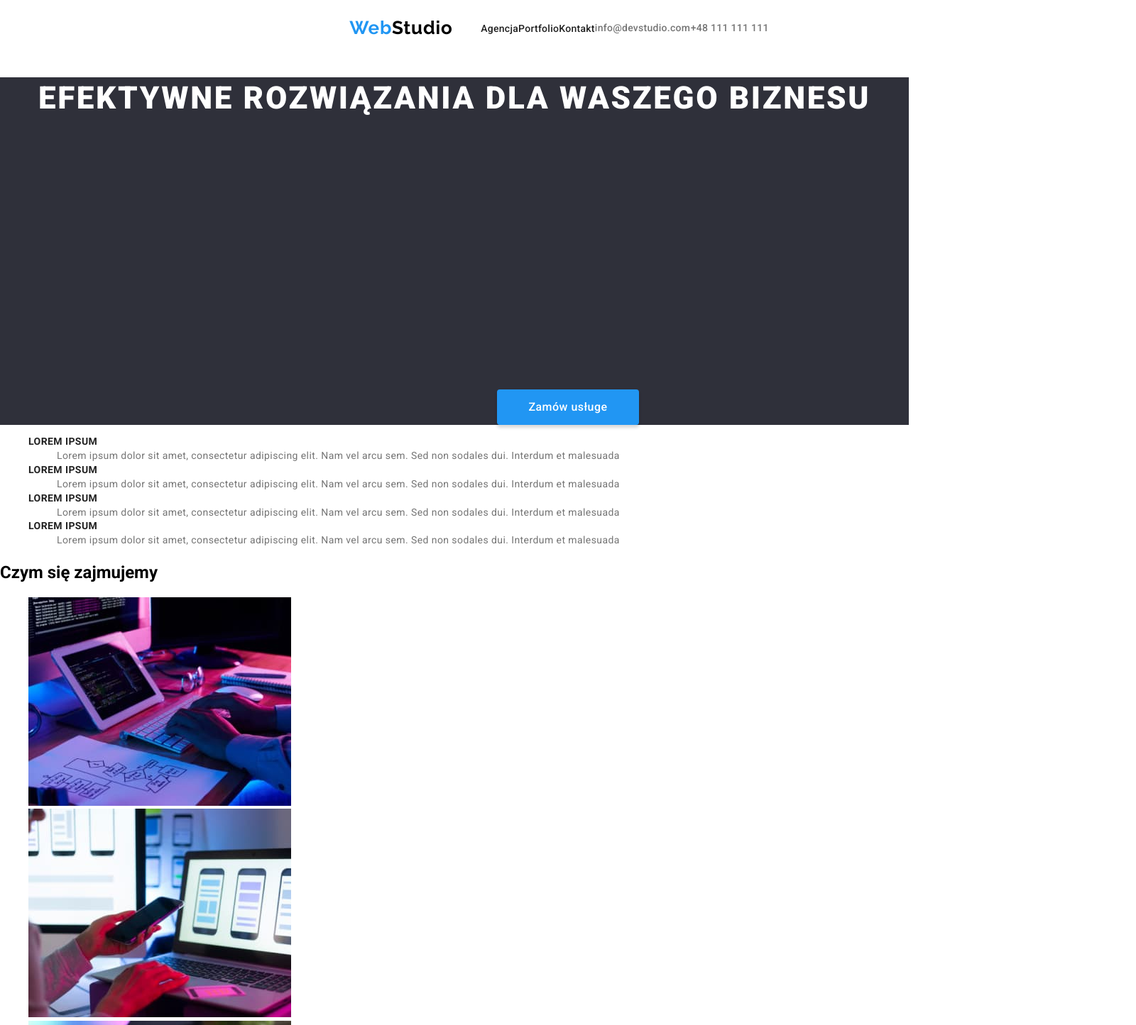
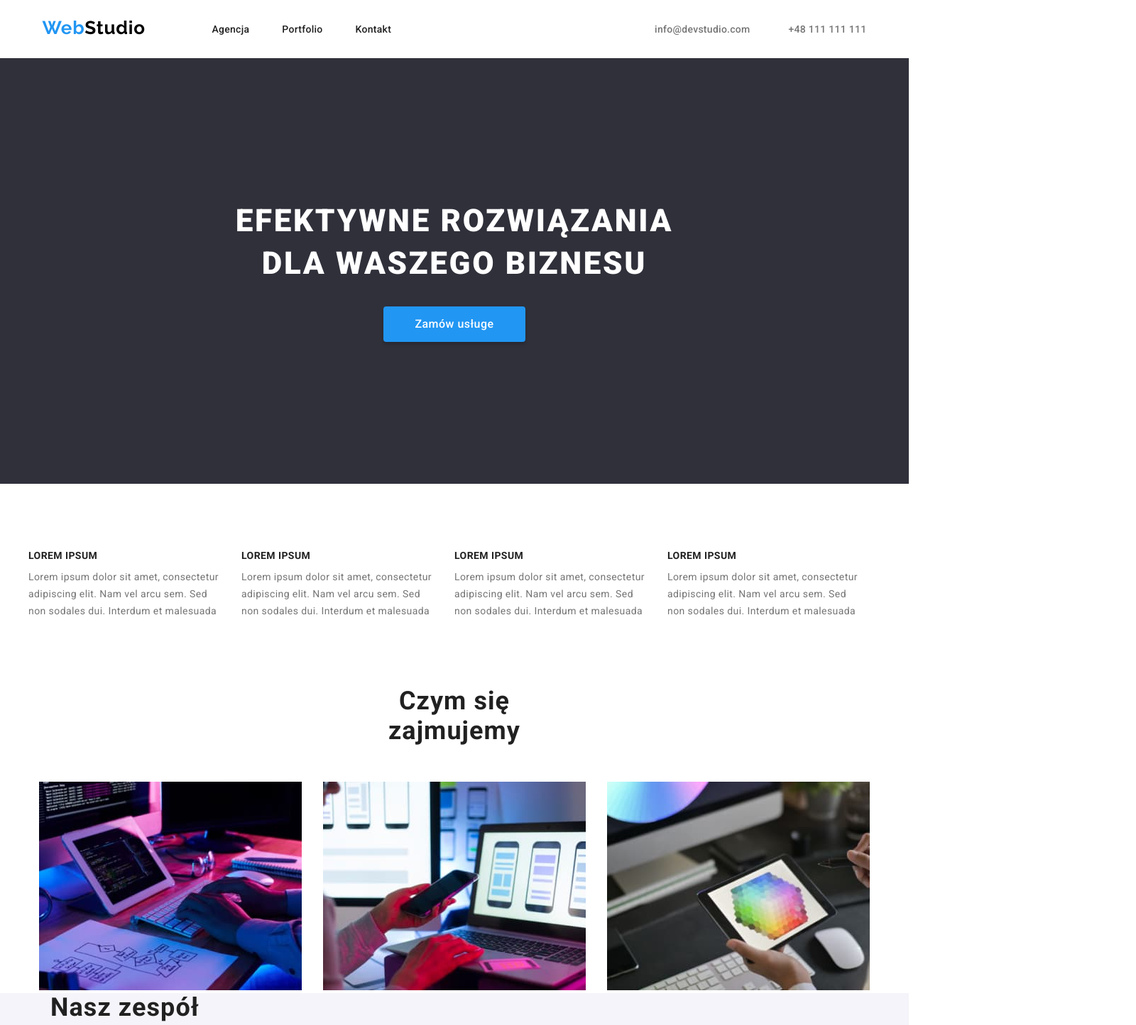
Before and after one commit to HubHubert/goit-markup-hw-03, a plain HTML site: page index.html in a window 1280 px wide. Shown: the top 1445 px of the page at 71% size, 1600 px wide, since content can reach past the window. Drawn offline with nearby package versions, Linux system fonts and the light colour scheme.

Commit message:
positioning items index page

```diff
--- a/css/styles.css
+++ b/css/styles.css
@@ -15,18 +15,17 @@ body {
 }
 .container {
   width: 1200px;
-  display: flex;
   flex-flow: row wrap;
   display: flex;
   justify-content: center;
-  align-items: center;
+  text-align: center;
 }
 .top-page {
   background: var(--acent-color-for-containers);
-  width: 1600px;
-  height: 80px;
+  width: 100%;
+  margin: auto;
+  margin-top: 0px;
   margin-left: 0px;
-  margin-top: 0px;
   display: flex;
   justify-content: center;
   align-items: center;
@@ -42,6 +41,8 @@ body {
   font-size: 26px;
   line-height: 1.19;
   letter-spacing: 0.03em;
+  margin-top: 24px;
+  margin-bottom: 25px;
 }
 
 .piece-of-logotype {
@@ -56,6 +57,9 @@ body {
 .studio-piece-logotype {
   color: var(--acent-color-text);
 }
+.nav-list-main-item:not(:last-child) {
+  margin-right: 46px;
+}
 .nav-list-item {
   text-decoration: none;
   font-weight: 500;
@@ -69,11 +73,26 @@ body {
 .nav-list {
   list-style-type: none;
   display: flex;
+  margin-top: 0px;
+  margin-bottom: 0px;
+  padding-left: 0px;
 }
+
 .nav-list-item:hover,
 .nav-list-item:focus {
   color: var(--second-main-text-color);
 }
+.navigation {
+  margin-top: 32px;
+  margin-bottom: 32px;
+  margin-left: 94px;
+}
+.container-for-contacts {
+  margin-top: 32px;
+  margin-bottom: 32px;
+  margin-left: 371px;
+}
+
 .contact-links {
   text-decoration: none;
   font-weight: 500;
@@ -82,6 +101,9 @@ body {
   letter-spacing: 0.02em;
   color: var(--third-main-text-color);
   width: 135px;
+}
+.contact-links:not(:last-child) {
+  margin-right: 50px;
 }
 .contact-links:hover,
 .contact-links:focus {
@@ -102,9 +124,15 @@ body {
 
 .first-container {
   background: var(--acent-color-for-containers-two);
+  width: 100%;
+  height: 600px;
+  display: flex;
+  justify-content: center;
 }
 
 .primary-h {
+  width: 696px;
+  height: fit-content;
   font-weight: 900;
   font-size: 44px;
   line-height: 1.36;
@@ -112,8 +140,59 @@ body {
   letter-spacing: 0.06em;
   text-transform: uppercase;
   color: var(--acent-color-text);
+  margin-top: 200px;
+  margin-bottom: 0px;
 }
-
+.buttons-index {
+  text-align: center;
+  position: absolute;
+  margin-top: 350px;
+  width: 200px;
+  height: 50px;
+  font-weight: 700;
+  font-size: 16px;
+  color: var(--acent-color-text);
+  letter-spacing: 0.06em;
+  background: var(--second-main-text-color);
+  box-shadow: 0px 4px 4px rgba(0, 0, 0, 0.15);
+  border-radius: 4px;
+  border: 0;
+  cursor: pointer;
+}
+.buttons-index:hover,
+.buttons-index:focus {
+  background-color: var(--second-main-text-color);
+  color: var(--acent-color-text);
+  box-shadow: 0px 3px 1px rgba(0, 0, 0, 0.1), 0px 1px 2px rgba(0, 0, 0, 0.08),
+    0px 2px 2px rgba(0, 0, 0, 0.12);
+  border-radius: 4px;
+}
+.buttons-index-item {
+  width: 49px;
+  height: 26px;
+  left: 661px;
+  top: 180px;
+  font-weight: 500;
+  font-size: 16px;
+  line-height: 1.62;
+  text-align: center;
+  letter-spacing: 0.03em;
+  color: var(--acent-color-text);
+}
+.list-for-lorems-items {
+  width: 1200px;
+  margin-top: 0px;
+  margin-bottom: 0px;
+  padding-left: 0px;
+  display: flex;
+}
+.container-for-lorem-texts {
+  width: 1200px;
+  height: fit-content;
+  display: flex;
+  margin: auto;
+  margin-top: 94px;
+}
 .lorem-heading {
   font-weight: 700;
   font-size: 14px;
@@ -122,6 +201,12 @@ body {
   text-transform: uppercase;
   color: var(--main-text-color);
   list-style-type: none;
+  width: 270px;
+  height: auto;
+  text-align: left;
+}
+.lorem-heading:not(:last-child) {
+  margin-right: 30px;
 }
 .lorem-text {
   list-style-type: none;
@@ -131,17 +216,39 @@ body {
   letter-spacing: 0.03em;
   text-transform: none;
   color: var(--third-main-text-color);
+  margin-top: 10px;
+  margin-bottom: 0px;
 }
-.seconadry-h {
+.lorem-text:not(:last-child) {
+  margin-right: 30px;
+}
+.third-container {
+  width: 1200px;
+  background-color: var(--acent-color-for-containers);
+  margin: auto;
+  display: flex;
+  margin-top: 94px;
+}
+.secondary-h {
   font-weight: 700;
   font-size: 36px;
   line-height: 1.16;
   text-align: center;
   letter-spacing: 0.03em;
   color: var(--main-text-color);
+  width: 352px;
+  margin-top: 0px;
+  margin-bottom: 50px;
 }
 .images-first-list {
   list-style-type: none;
+  margin-top: 0px;
+  margin-bottom: 0px;
+  padding-left: 0px;
+  display: flex;
+}
+.images-first-list-item:not(:last-child) {
+  margin-right: 30px;
 }
 .images-second-list {
   list-style-type: none;
@@ -390,40 +497,3 @@ body {
     0px 2px 2px rgba(0, 0, 0, 0.12);
   border-radius: 4px;
 }
-
-.buttons-index {
-  margin-left: 700px;
-  margin-top: 350px;
-  text-align: center;
-  width: 200px;
-  height: 50px;
-  font-weight: 700;
-  font-size: 16px;
-  color: var(--acent-color-text);
-  letter-spacing: 0.06em;
-  background: var(--second-main-text-color);
-  box-shadow: 0px 4px 4px rgba(0, 0, 0, 0.15);
-  border-radius: 4px;
-  border: 0;
-  cursor: pointer;
-}
-.buttons-index:hover,
-.buttons-index:focus {
-  background-color: var(--second-main-text-color);
-  color: var(--acent-color-text);
-  box-shadow: 0px 3px 1px rgba(0, 0, 0, 0.1), 0px 1px 2px rgba(0, 0, 0, 0.08),
-    0px 2px 2px rgba(0, 0, 0, 0.12);
-  border-radius: 4px;
-}
-.buttons-index-item {
-  width: 49px;
-  height: 26px;
-  left: 661px;
-  top: 180px;
-  font-weight: 500;
-  font-size: 16px;
-  line-height: 1.62;
-  text-align: center;
-  letter-spacing: 0.03em;
-  color: var(--acent-color-text);
-}
--- a/index.html
+++ b/index.html
@@ -26,74 +26,76 @@
         <a class="logotype" href="./index.html"
           ><span class="piece-of-logotype">Web</span><span>Studio</span>
         </a>
-        <nav>
+        <nav class="navigation">
           <ul class="nav-list">
-            <li>
+            <li class="nav-list-main-item">
               <a class="nav-list-item" href="/agencja">Agencja</a>
             </li>
-            <li>
+            <li class="nav-list-main-item">
               <a class="nav-list-item" href="./portfolio.html">Portfolio</a>
             </li>
-            <li><a class="nav-list-item" href="/kontakt">Kontakt</a></li>
+            <li class="nav-list-main-item">
+              <a class="nav-list-item" href="/kontakt">Kontakt</a>
+            </li>
           </ul>
         </nav>
+        <div class="container-for-contacts">
           <a class="contact-links" href="mailto:info@devstudio.com"
             >info@devstudio.com</a
           >
           <a class="contact-links" href="tel:+48111111111">+48 111 111 111</a>
         </div>
+      </div>
     </header>
     <main>
       <div class="first-container">
+        <div class="container">
           <h1 class="primary-h">EFEKTYWNE ROZWIĄZANIA DLA WASZEGO BIZNESU</h1>
           <button class="buttons-index" type="button">
             <span class="buttons-index-item">Zamów usługe</span>
           </button>
         </div>
-      <div>
-        <ul>
+      </div>
+      <div class="container-for-lorem-texts">
+        <div class="container">
+          <ul class="list-for-lorems-items">
             <li class="lorem-heading">
               LOREM IPSUM
-            <ul>
-              <li class="lorem-text">
+              <p class="lorem-text">
                 Lorem ipsum dolor sit amet, consectetur adipiscing elit. Nam vel
                 arcu sem. Sed non sodales dui. Interdum et malesuada
-              </li>
-            </ul>
+              </p>
             </li>
             <li class="lorem-heading">
               LOREM IPSUM
-            <ul>
-              <li class="lorem-text">
+              <p class="lorem-text">
                 Lorem ipsum dolor sit amet, consectetur adipiscing elit. Nam vel
                 arcu sem. Sed non sodales dui. Interdum et malesuada
-              </li>
-            </ul>
+              </p>
             </li>
             <li class="lorem-heading">
               LOREM IPSUM
-            <ul>
-              <li class="lorem-text">
+              <p class="lorem-text">
                 Lorem ipsum dolor sit amet, consectetur adipiscing elit. Nam vel
                 arcu sem. Sed non sodales dui. Interdum et malesuada
-              </li>
-            </ul>
+              </p>
             </li>
             <li class="lorem-heading">
               LOREM IPSUM
-            <ul>
-              <li class="lorem-text">
+
+              <p class="lorem-text">
                 Lorem ipsum dolor sit amet, consectetur adipiscing elit. Nam vel
                 arcu sem. Sed non sodales dui. Interdum et malesuada
-              </li>
-            </ul>
+              </p>
             </li>
           </ul>
         </div>
+      </div>
+      <div class="third-container">
+        <div class="container">
           <h2 class="secondary-h">Czym się zajmujemy</h2>
-
           <ul class="images-first-list">
-        <li>
+            <li class="images-first-list-item">
               <img
                 src="images/img1.jpg"
                 alt="a man creating code"
@@ -101,7 +103,7 @@
                 height="294"
               />
             </li>
-        <li>
+            <li class="images-first-list-item">
               <img
                 src="images/img2.jpg"
                 alt="a woman sitting in front of computer"
@@ -109,7 +111,7 @@
                 height="294"
               />
             </li>
-        <li>
+            <li class="images-first-list-item">
               <img
                 src="images/img3.jpg"
                 alt="a man using a tablet"
@@ -118,6 +120,8 @@
               />
             </li>
           </ul>
+        </div>
+      </div>
       <div class="team-container">
         <h2 class="secondary-h">Nasz zespół</h2>
         <ul class="images-second-list">
```
Lines whose indentation alone changed are shown as unchanged.
